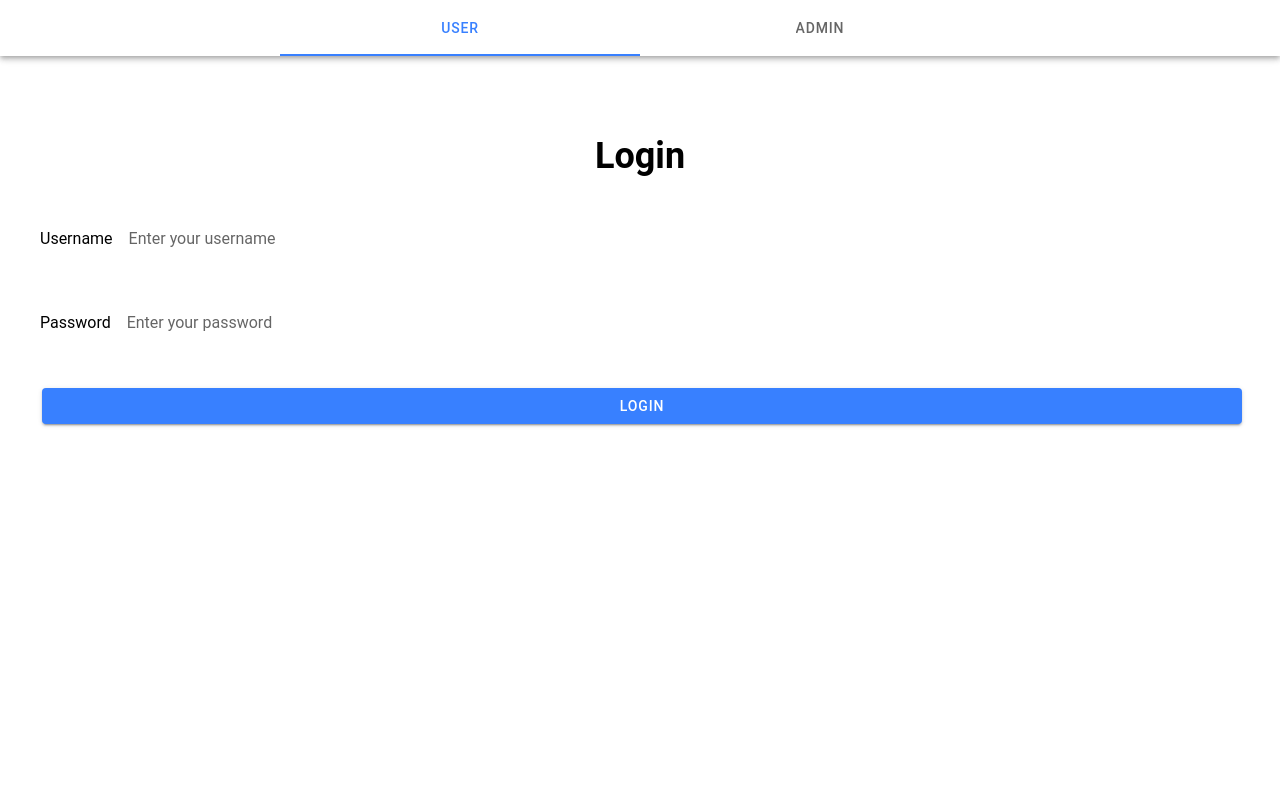
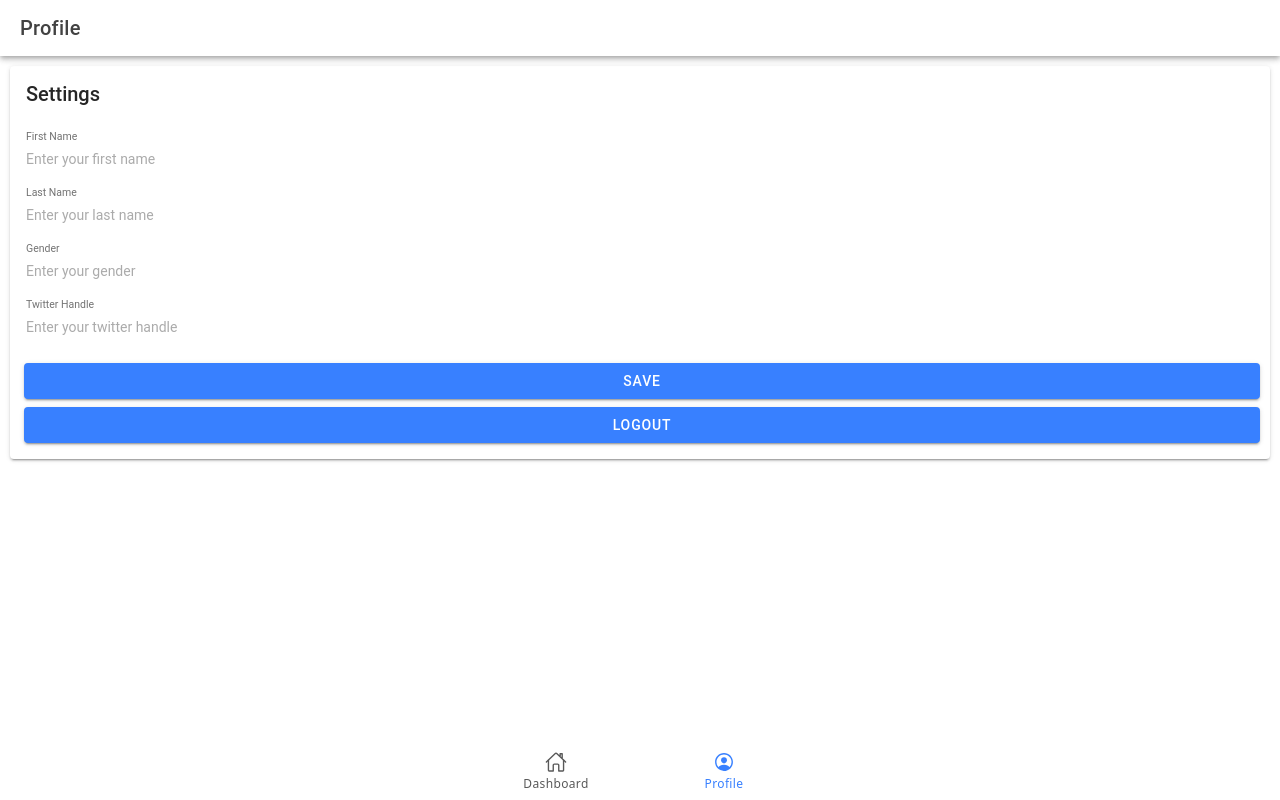
Before and after one commit to dusklight00/twitter-approval-app, a React (Vite) app in the folder view/: page /tab3 in a window 1280 px wide. Before the commit this address led to /login. Built offline with nearby package versions, Linux system fonts and the light colour scheme; no server answers; sample sign-in values are in the browser's storage.

Commit message:
persistent login and live posting working

```diff
--- a/view/src/App.tsx
+++ b/view/src/App.tsx
@@ -28,7 +28,9 @@ import { useState } from "react";
 setupIonicReact();
 
 const App: React.FC = () => {
-  const [isLoggedIn, setIsLoggedIn] = useState<boolean>(false);
+  const [isLoggedIn, setIsLoggedIn] = useState<boolean>(
+    localStorage.getItem("token") ? true : false
+  );
   return (
     <IonApp>
       <IonReactRouter>
--- a/view/src/pages/DashboardPage.tsx
+++ b/view/src/pages/DashboardPage.tsx
@@ -1,4 +1,4 @@
-import React, { useState, useRef } from "react";
+import React, { useState, useRef, useEffect } from "react";
 import {
   IonContent,
   IonHeader,
@@ -39,10 +39,16 @@ const FETCH_POSTS = gql`
 const CREATE_POST = gql`
   mutation Mutation($title: String!, $content: String!) {
     createPost(title: $title, content: $content) {
-      postId
+      title
+      content
     }
   }
 `;
+
+interface Post {
+  title: string;
+  content: string;
+}
 
 const DashboardPage: React.FC = () => {
   const modal = useRef<HTMLIonModalElement>(null);
@@ -50,6 +56,7 @@ const DashboardPage: React.FC = () => {
 
   const [title, setTitle] = useState("");
   const [body, setBody] = useState("");
+  const [posts, setPosts] = useState<Post[]>([]);
 
   const [createPost, { data: mutation, error: mutationError }] =
     useMutation(CREATE_POST);
@@ -59,6 +66,10 @@ const DashboardPage: React.FC = () => {
   if (loading) console.log("loading");
   if (error) console.log(error);
   if (data) console.log(data);
+
+  useEffect(() => {
+    setPosts(data?.getUserPosts ? data.getUserPosts : []);
+  }, [data]);
 
   const [message, setMessage] = useState(
     "This modal example uses triggers to automatically open a modal when the button is clicked."
@@ -73,6 +84,12 @@ const DashboardPage: React.FC = () => {
         },
       });
       console.log("Post created", data);
+      const newPost: Post = {
+        title: data.createPost.title,
+        content: data.createPost.content,
+      };
+      setPosts([...posts, newPost]);
+      console.log(newPost);
     } catch (error) {
       console.error("Error creating post", error);
     }
@@ -98,7 +115,7 @@ const DashboardPage: React.FC = () => {
             <IonTitle size="large">Tab 1</IonTitle>
           </IonToolbar>
         </IonHeader>
-        {data?.getUserPosts.map((post: any, index: number) => (
+        {[...posts].reverse().map((post: any, index: number) => (
           <div key={index}>
             <IonCard>
               <IonCardHeader>
--- a/view/src/pages/ProfilePage.tsx
+++ b/view/src/pages/ProfilePage.tsx
@@ -19,6 +19,10 @@ interface ProfilePageProps {
 }
 
 const ProfilePage: React.FC<ProfilePageProps> = ({ setIsLoggedIn }) => {
+  const handleLogout = () => {
+    localStorage.removeItem("token");
+    setIsLoggedIn(false);
+  };
   return (
     <IonPage>
       <IonHeader>
@@ -66,7 +70,7 @@ const ProfilePage: React.FC<ProfilePageProps> = ({ setIsLoggedIn }) => {
           </IonCardContent>
           <div className="px-3 pb-3">
             <IonButton className="w-full">Save</IonButton>
-            <IonButton className="w-full" onClick={() => setIsLoggedIn(false)}>
+            <IonButton className="w-full" onClick={handleLogout}>
               Logout
             </IonButton>
           </div>
```
